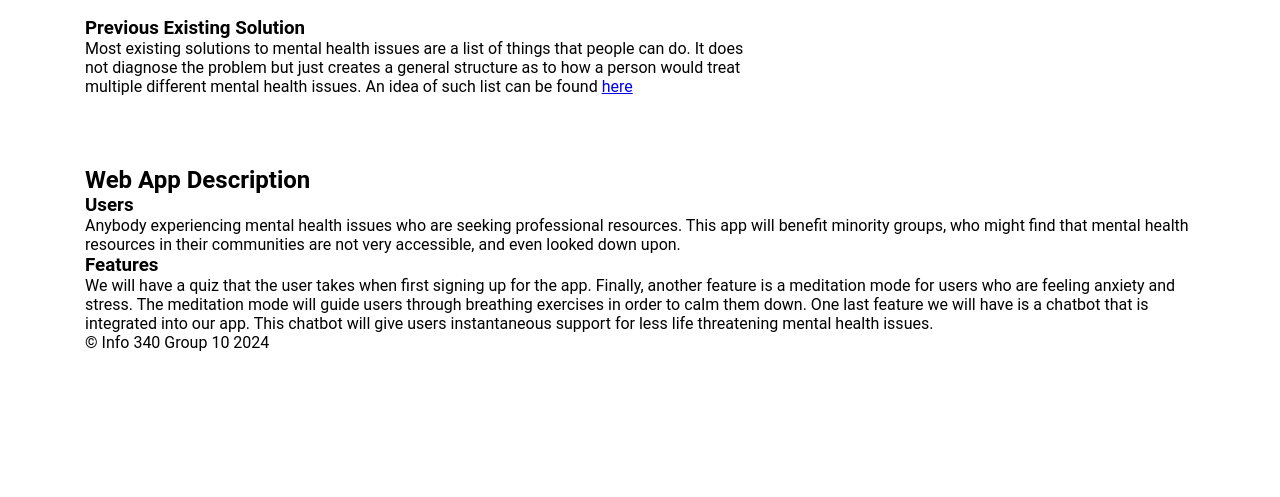
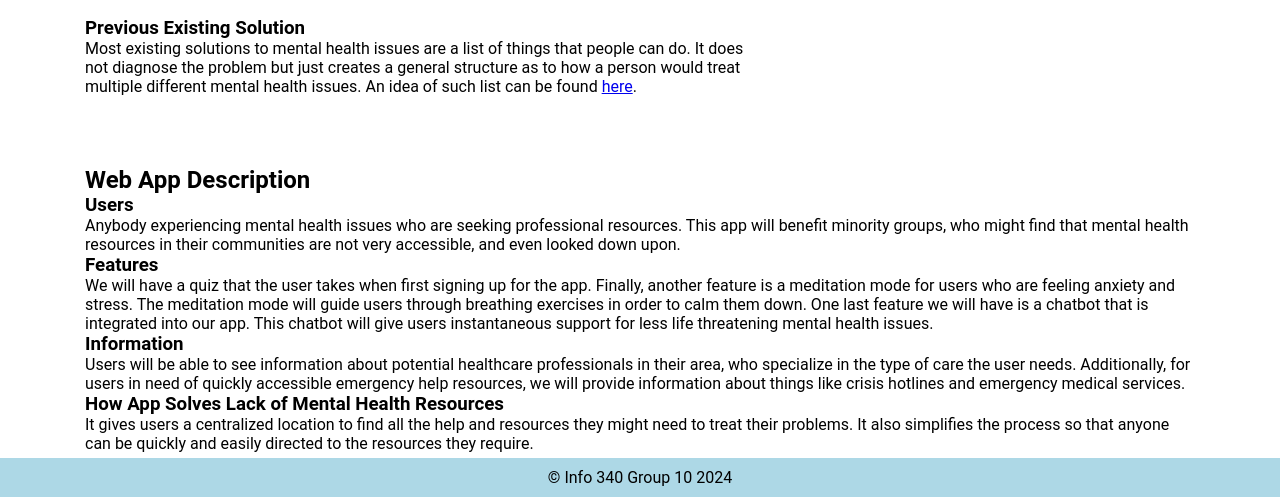
Before and after one commit to rushykat/Zen-Mindfulness, a plain HTML site: page proposal.html in a window 1280 px wide. Shown: the part 375-872 px from the top of the page. Before the commit the page ends 800 px from the top, so only its background shows below. Drawn offline with Linux system fonts and the light colour scheme.

Commit message:
added information and app solution, formatting and styling changes

```diff
--- a/css/proposal.css
+++ b/css/proposal.css
@@ -94,8 +94,17 @@ ul {
     width: 35%;
 }
 
-.description {}
+li {
+
+}
 
 .header__title {
     text-align: center;
 }
+
+footer {
+    margin-top: 5px;
+    padding: 10px;
+    background-color: lightblue;
+    text-align: center;
+}
--- a/proposal.html
+++ b/proposal.html
@@ -49,7 +49,7 @@
                             a general structure as to how a person would treat multiple different mental health issues.
                             An
                             idea of such list can be found
-                            <a href="https://medlineplus.gov/howtoimprovementalhealth.html"> here</a>
+                            <a href="https://medlineplus.gov/howtoimprovementalhealth.html"> here</a>.
                         </li>
                     </ul>
                     <img src="./img/mental-health.png" class="about__img"
@@ -78,12 +78,23 @@
                             issues.
                         </p>
                     </li>
-
-
-                </section>
-
-
-            <div>
+                    <li class="description__item">
+                        <h3 class="description__subtitle">Information</h3>
+                        <p class="description__text">Users will be able to see information about potential healthcare
+                            professionals in their area, who specialize in the type of care the user needs.
+                            Additionally, for users in need of quickly accessible emergency help resources, we will
+                            provide information about things like crisis hotlines and emergency medical services.
+                        </p>
+                    </li>
+                    <li class="description__item">
+                        <h3 class="description__subtitle">How App Solves Lack of Mental Health Resources</h3>
+                        <p class="description__text">It gives users a centralized location to find all the help and
+                            resources they might need to treat their problems. It also simplifies the process so that
+                            anyone can be quickly and easily directed to the resources they require.</p>
+                    </li>
+                </ul>
+            </section>
+        <div>
     </main>
     <footer>
         <div class="container">
```
